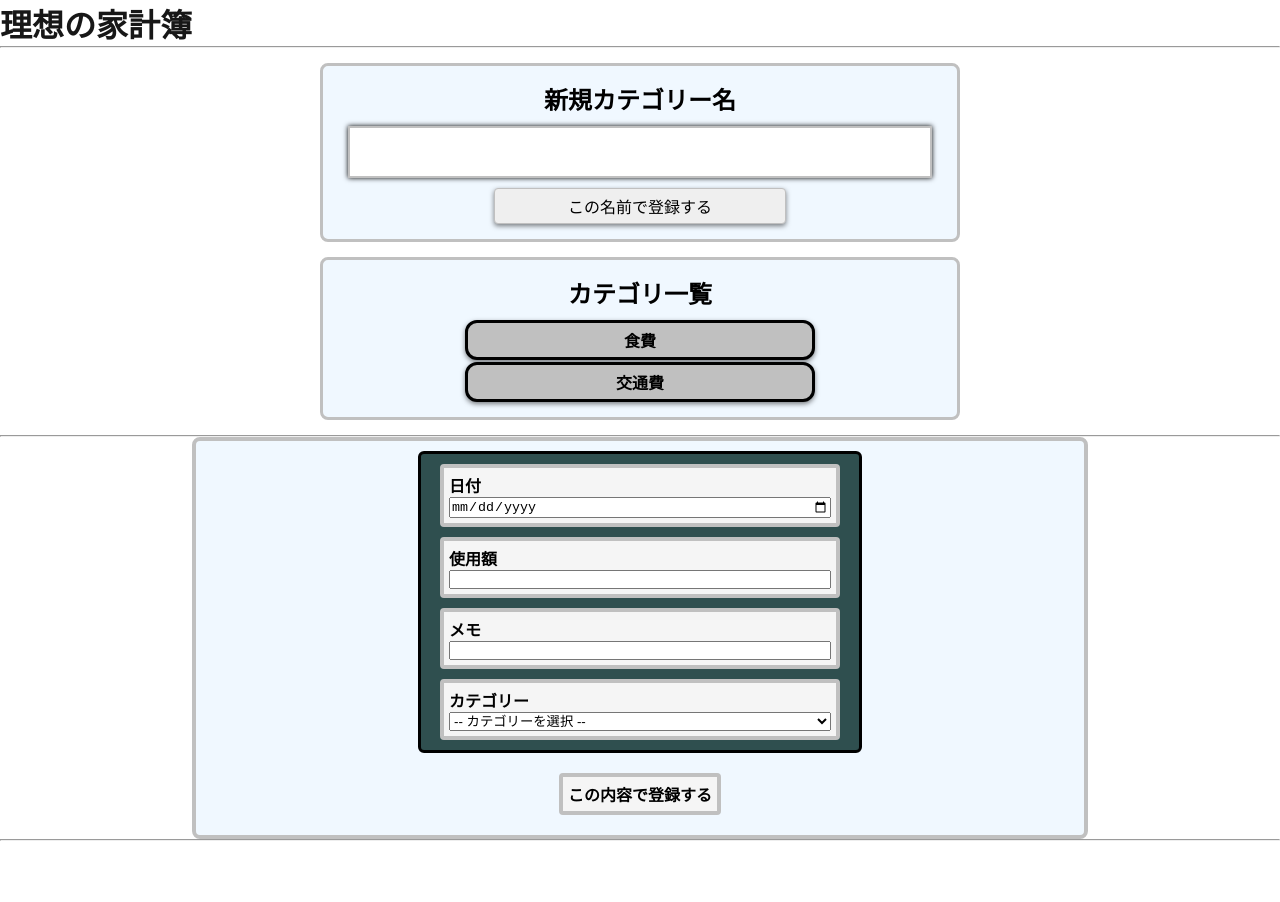
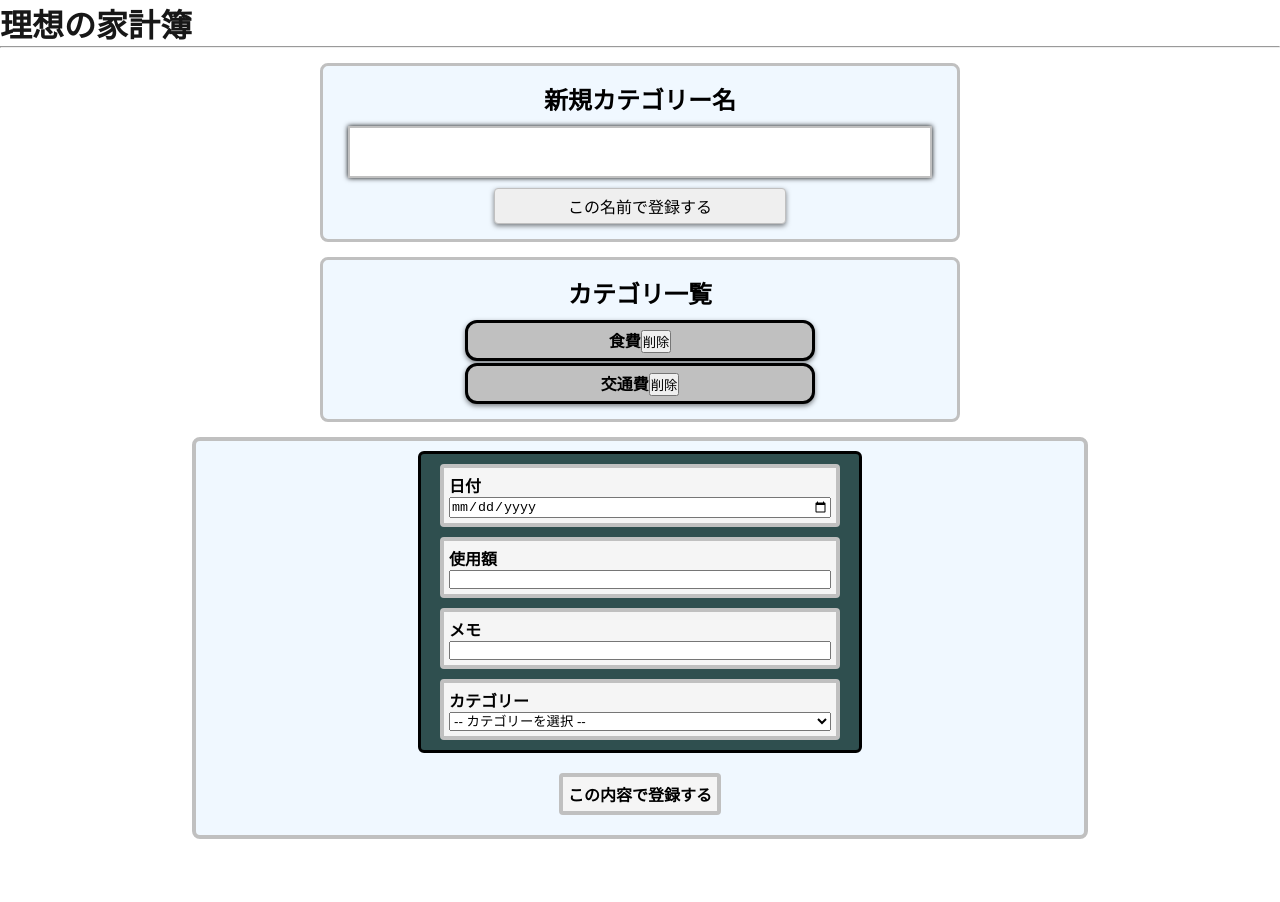
Before and after one commit to Target923/simple-household-account-book, a Next.js app: page / in a window 1280 px wide. Shown: the top 902 px of the page. Built offline with nearby package versions, Linux system fonts and the light colour scheme.

Commit message:
add function handleDelete

```diff
--- a/app/components/CategoryForm.js
+++ b/app/components/CategoryForm.js
@@ -26,6 +26,17 @@ export default function CategoryForm({ categories, setCategories }) {
     }
 
     /**
+     * カテゴリ削除関数
+     * @param {string} categoryId - 削除するID
+     */
+    function handleDelete(categoryId) {
+        const updateCategories = categories.filter(category => category.id !== categoryId);
+
+        setCategories(updateCategories);
+        localStorage.setItem('categories', JSON.stringify(updateCategories));
+    }
+
+    /**
      * 新しいカテゴリを生成し、ローカルストレージとstateの両方を更新
      * state更新時、UIが自動的に再描画
      */
@@ -40,6 +51,8 @@ export default function CategoryForm({ categories, setCategories }) {
         setCategories(updateCategories);
 
         localStorage.setItem('categories', JSON.stringify(updateCategories));
+
+        setCategoryName('')
     }
 
     return (
@@ -65,6 +78,7 @@ export default function CategoryForm({ categories, setCategories }) {
                             key={category.id}
                         >
                             {category.name}
+                            <button onClick={() => handleDelete(category.id)}>削除</button>
                         </li>
                     ))}
                 </ul>
--- a/app/page.js
+++ b/app/page.js
@@ -30,9 +30,7 @@ export default function Home() {
       <h1>理想の家計簿</h1>
       <hr />
       <CategoryForm categories={categories} setCategories={setCategories} />
-      <hr />
       <ExpenseForm categories={categories} setExpenses={setExpenses} />
-      <hr />
       <ExpenseList expenses={expenses} categories={categories} />
     </main>
   )
```
